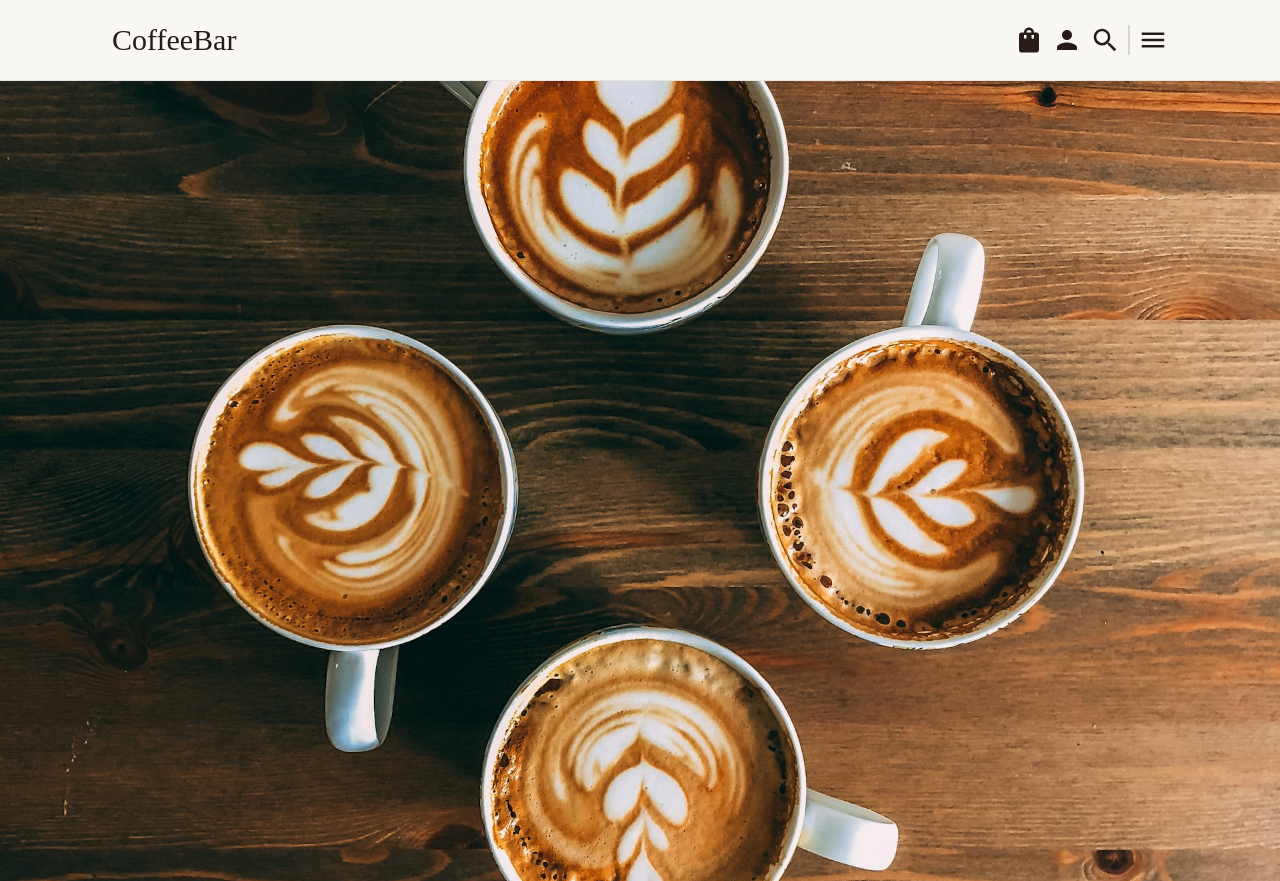
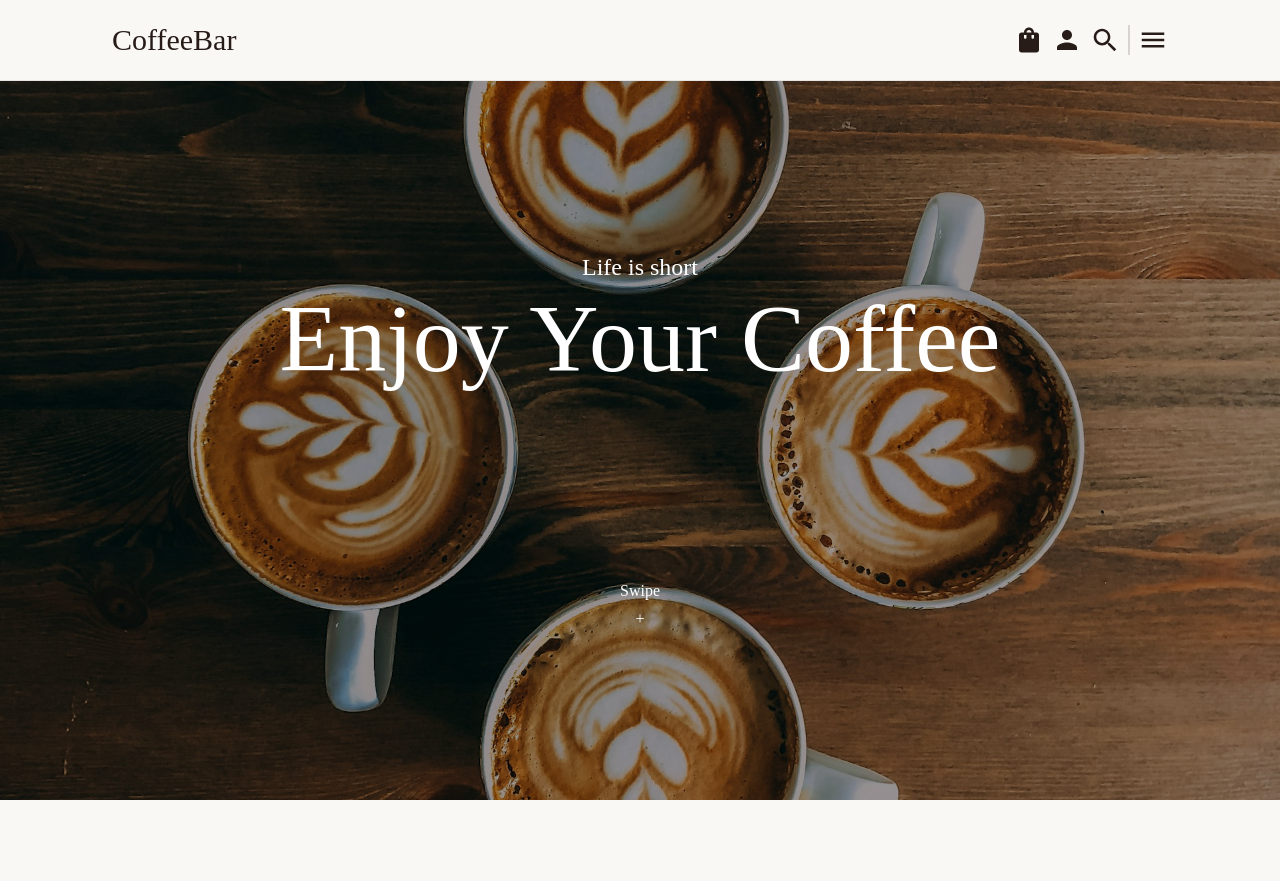
Before and after one commit to DarkoM996/coffeebar-website, a React (Vite) app: page /about in a window 1280 px wide. After the commit the page ends 800 px from the top, so only its background shows below. Built offline with nearby package versions, Linux system fonts and the light colour scheme; a web font is replaced by a local one.

Commit message:
fixing overflow

```diff
--- a/src/components/aboutpage-components/AboutHero.tsx
+++ b/src/components/aboutpage-components/AboutHero.tsx
@@ -2,7 +2,7 @@ import backgroundimage from "../../images/image11.jpg";
 
 const AboutHero = () => {
   return (
-    <section className="max-w-screen-3xl mx-auto relative w-full h-dvh">
+    <section className="max-w-screen-3xl mx-auto relative w-full h-[calc(100vh-81px)]">
       <div className="relative w-full h-full">
         <img
           src={backgroundimage}
@@ -11,6 +11,25 @@ const AboutHero = () => {
         />
       </div>
       {/* Text with absolute pos */}
+      <div className="absolute top-0 left-0 w-full h-full bg-black/40 flex flex-col justify-center items-center text-white">
+        {/* div for spacing for the entire group */}
+        <div className="flex flex-col justify-center items-center w-full h-full">
+          <div className="flex flex-col justify-center items-center gap-6 lg:gap-48">
+            {/* Div for Spacing for these two headers only */}
+            <div className="flex flex-col justify-center items-center gap-2">
+              <h4 className="text-xl md:text-2xl">Life is short</h4>
+              <h1 className="text-5xl md:text-6xl lg:text-8xl">
+                Enjoy Your Coffee
+              </h1>
+            </div>
+            {/* another div for button + icon */}
+            <div className="flex flex-col items-center gap-1">
+              <button>Swipe</button>
+              <p>+</p>
+            </div>
+          </div>
+        </div>
+      </div>
     </section>
   );
 };
```
